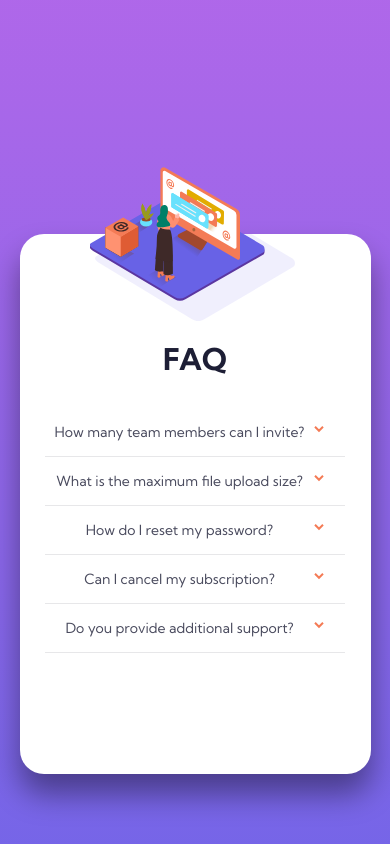
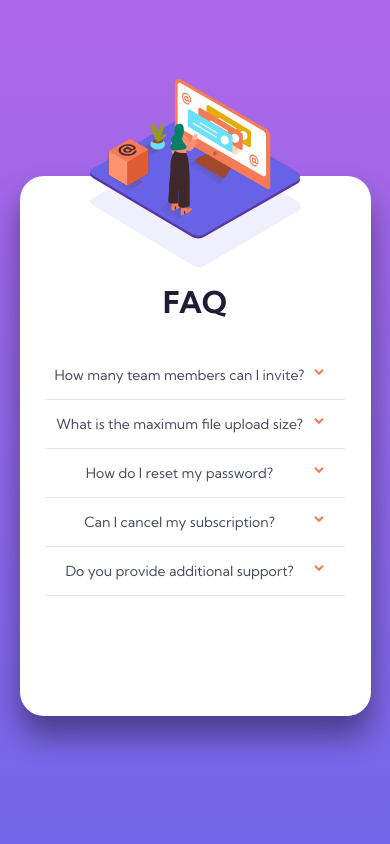
Before and after one commit to TSune-web/faq_accordion_card, a plain HTML site: page index.html in a window 390 px wide. Shown: the top 844 px of the page. Drawn offline with Linux system fonts and the light colour scheme.

Commit message:
modified image positioning for mobile screen

```diff
--- a/responsive.css
+++ b/responsive.css
@@ -28,13 +28,13 @@
 }
 
 @media (max-width: 47.5em) {
-    body {margin-top: 10rem;}
+    body {margin-top: 16%;}
     section.card {
         height: 45rem;
         margin: 0 5%;
         display: block;
         background-image: url(./images/bg-pattern-mobile.svg);
-        background-size: 57%;
+        background-size: 60%;
         background-position: 50% 0;
         background-repeat: no-repeat;
     }
@@ -43,12 +43,14 @@
     .card__image .illustration { display: none; }
 
     .card__image .illustration-mobile {
-        width: 50%;
+        position: absolute;
+        width: 60%;
+        display: block;
+        left: 0;
+        right: 0;
+        bottom: 70%;
+        margin: 0 auto;
         height: 66.5%;
-        margin: -3% -5%;
-        display: block;
-        position: absolute;
-        transform: translate(50%);
     }
 
     .card__accordion {
@@ -76,16 +78,12 @@
 }
 
 @media (max-width: 23.5em) {
-    body {margin-top: 0;}
-
     section.card {
         height: 43rem;
-        background-size: 72%;
     }
 
     .card__image .illustration-mobile {
-        width: 65%;
-        margin: -5% -20%;
+        bottom: 70%;
     }
 
     .card__accordion {
```
